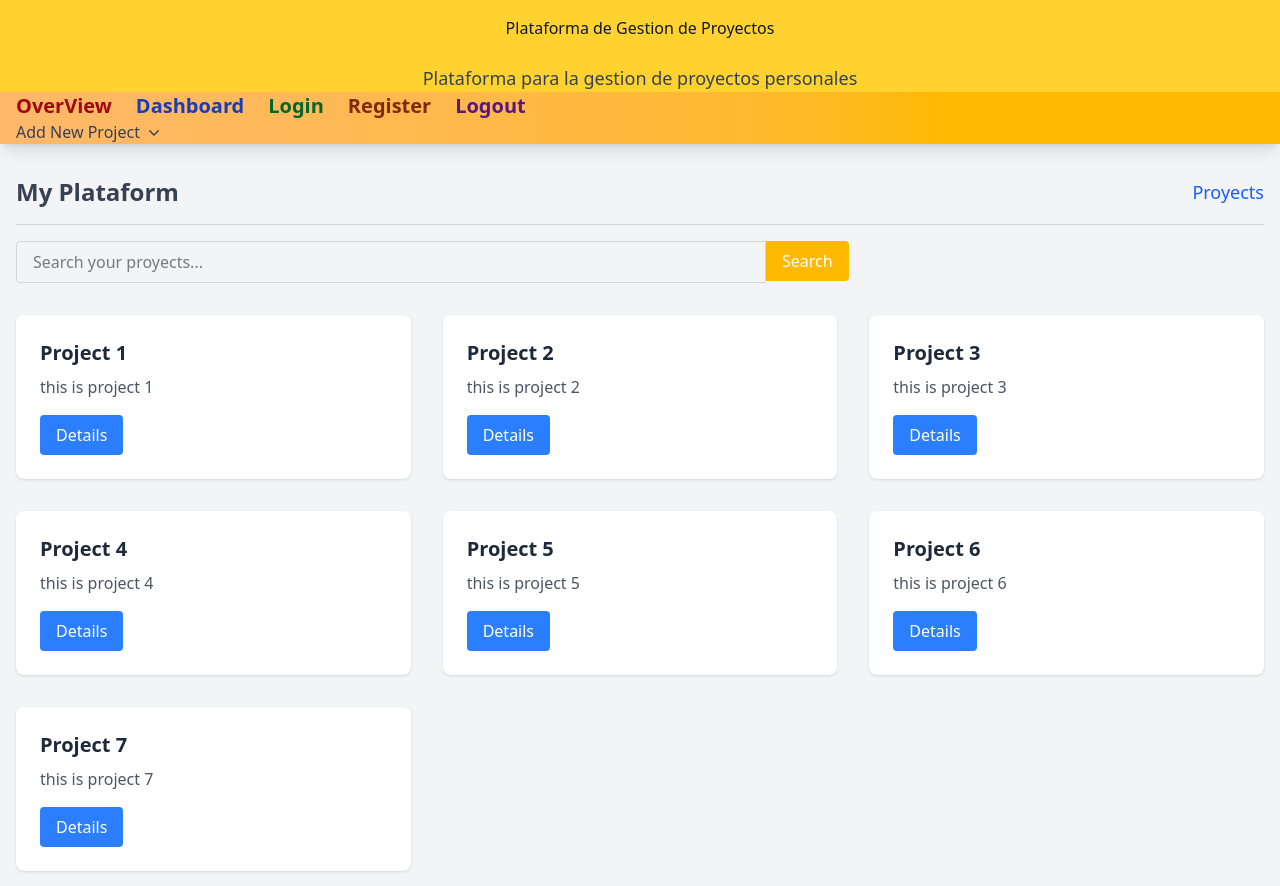
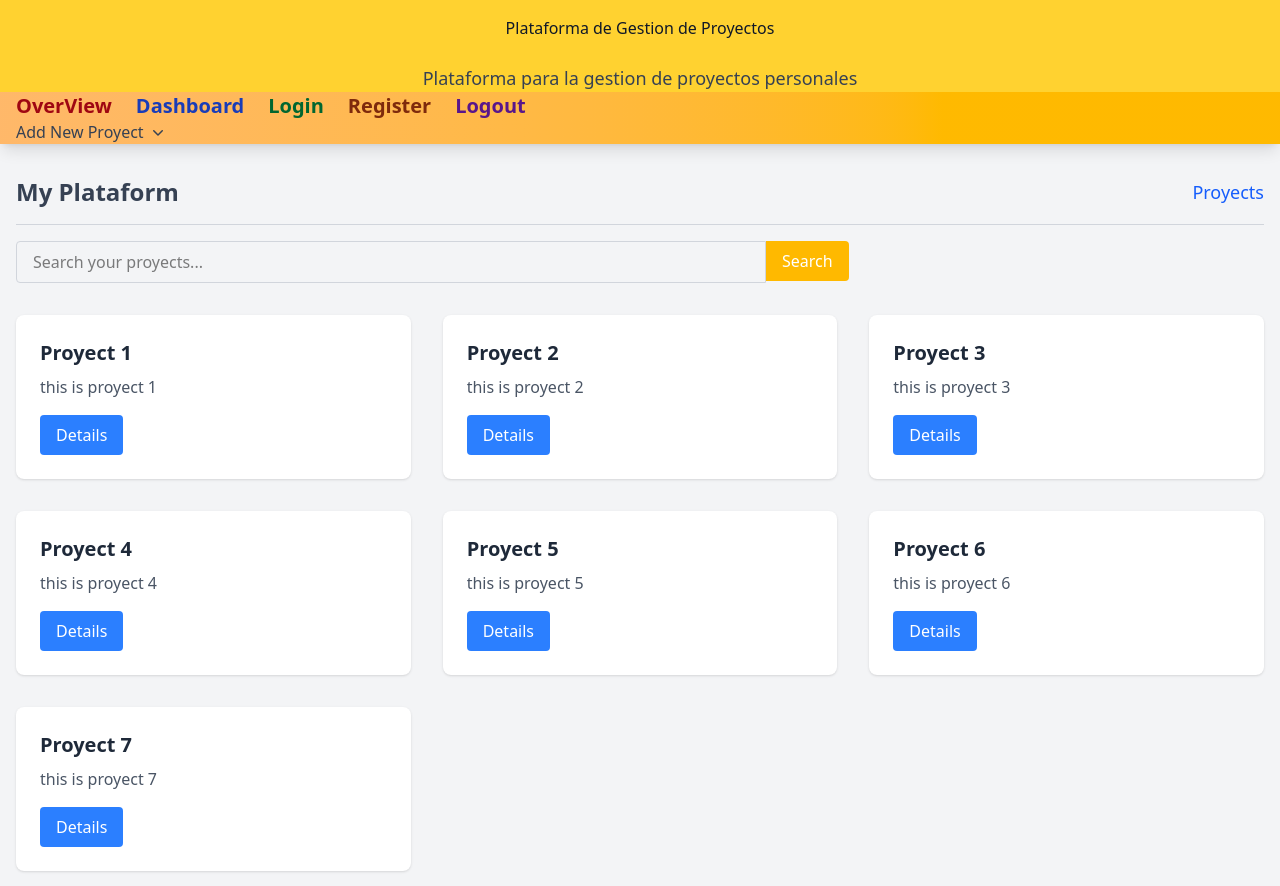
Before and after one commit to juankm08-a11y/plafaforma-gestion_proyectos, a Next.js app: page /dashboard in a window 1280 px wide. Shown: the top 886 px of the page. Built offline with nearby package versions, Linux system fonts and the light colour scheme.

Commit message:
twentythree  commit

```diff
--- a/src/app/dashboard/page.tsx
+++ b/src/app/dashboard/page.tsx
@@ -6,38 +6,38 @@ import { useState } from "react";
 
 export default function Home() {
   const router = useRouter();
-  const Projects = [
+  const Proyects = [
     {
-      name: "Project 1",
-      description: "this is project 1",
+      name: "Proyect 1",
+      description: "this is proyect 1",
     },
     {
-      name: "Project 2",
-      description: "this is project 2",
+      name: "Proyect 2",
+      description: "this is proyect 2",
     },
     {
-      name: "Project 3",
-      description: "this is project 3",
+      name: "Proyect 3",
+      description: "this is proyect 3",
     },
     {
-      name: "Project 4",
-      description: "this is project 4",
+      name: "Proyect 4",
+      description: "this is proyect 4",
     },
     {
-      name: "Project 5",
-      description: "this is project 5",
+      name: "Proyect 5",
+      description: "this is proyect 5",
     },
     {
-      name: "Project 6",
-      description: "this is project 6",
+      name: "Proyect 6",
+      description: "this is proyect 6",
     },
     {
-      name: "Project 7",
-      description: "this is project 7",
+      name: "Proyect 7",
+      description: "this is proyect 7",
     },
   ];
 
-  interface Project {
+  interface Proyect {
     name: string;
     description: string;
   }
@@ -71,41 +71,41 @@ export default function Home() {
   };
 
   const [searchTerm, setSearchTerm] = useState("");
-  const [filteredSuggestions, setFilteredSuggestions] = useState<Project[]>([]);
+  const [filteredSuggestions, setFilteredSuggestions] = useState<Proyect[]>([]);
   const [showSuggestions, setShowSuggestions] = useState(false);
-  const [searchResults, setSearchResults] = useState(Projects);
+  const [searchResults, setSearchResults] = useState(Proyects);
 
   const handleChange = (e: React.ChangeEvent<HTMLInputElement>) => {
     const value = e.target.value;
     setSearchTerm(value);
 
     if (value.trim().length > 0) {
-      const filtered = Projects.filter((project) =>
-        project.name.toLowerCase().includes(value.toLowerCase())
+      const filtered = Proyects.filter((proyect) =>
+        proyect.name.toLowerCase().includes(value.toLowerCase())
       );
       setFilteredSuggestions(filtered);
       setShowSuggestions(true);
     } else {
       setFilteredSuggestions([]);
       setShowSuggestions(false);
-      setSearchResults(Projects);
+      setSearchResults(Proyects);
     }
   };
 
   const handleSearch = () => {
     if (!searchTerm.trim()) {
-      setSearchResults(Projects);
+      setSearchResults(Proyects);
       return;
     }
 
-    const results = Projects.filter((project) =>
-      project.name.toLowerCase().includes(searchTerm.toLowerCase())
+    const results = Proyects.filter((proyect) =>
+      proyect.name.toLowerCase().includes(searchTerm.toLowerCase())
     );
     setSearchResults(results);
     setShowSuggestions(false);
   };
 
-  const handleSelectSuggestion = (suggestion: Project) => {
+  const handleSelectSuggestion = (suggestion: Proyect) => {
     setSearchTerm(suggestion.name);
     setSearchResults([suggestion]);
     setShowSuggestions(false);
@@ -158,7 +158,7 @@ export default function Home() {
               onClick={toogleDropdown}
               className="flex items-center text-gray-700 hover:text-gray-900 focus:outline-none"
             >
-              <span className="mr-1">Add New Project</span>
+              <span className="mr-1">Add New Proyect</span>
               <ChevronDownIcon className="w-5 h-5" />
             </button>
             {showDropdown && (
@@ -169,7 +169,7 @@ export default function Home() {
                       onClick={() => handleOptionClick("build")}
                       className="w-full text-left px-4 py-2 text-gray-700 hover:bg-gray-100"
                     >
-                      Build Project
+                      Build Proyect
                     </button>
                   </li>
                   <li>
```
